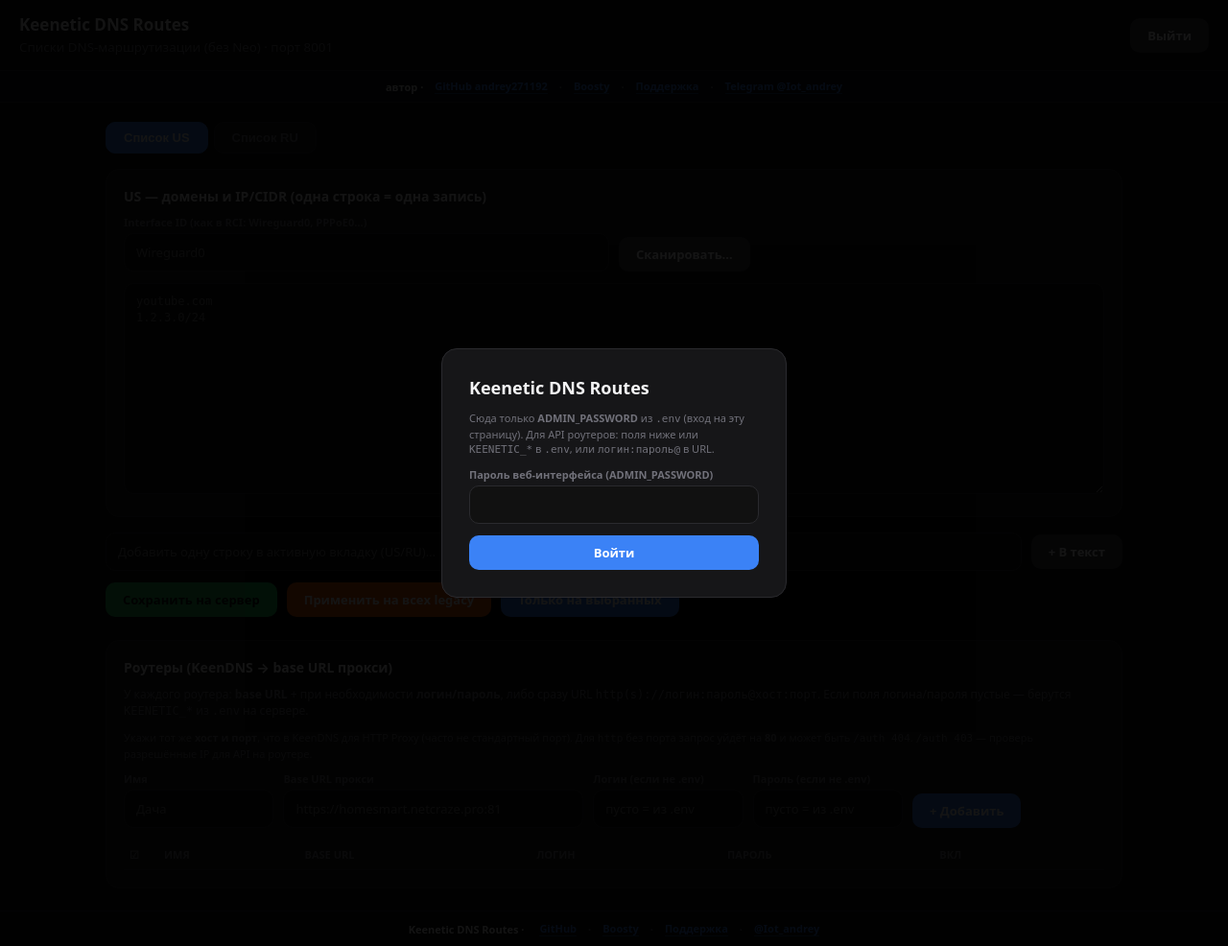
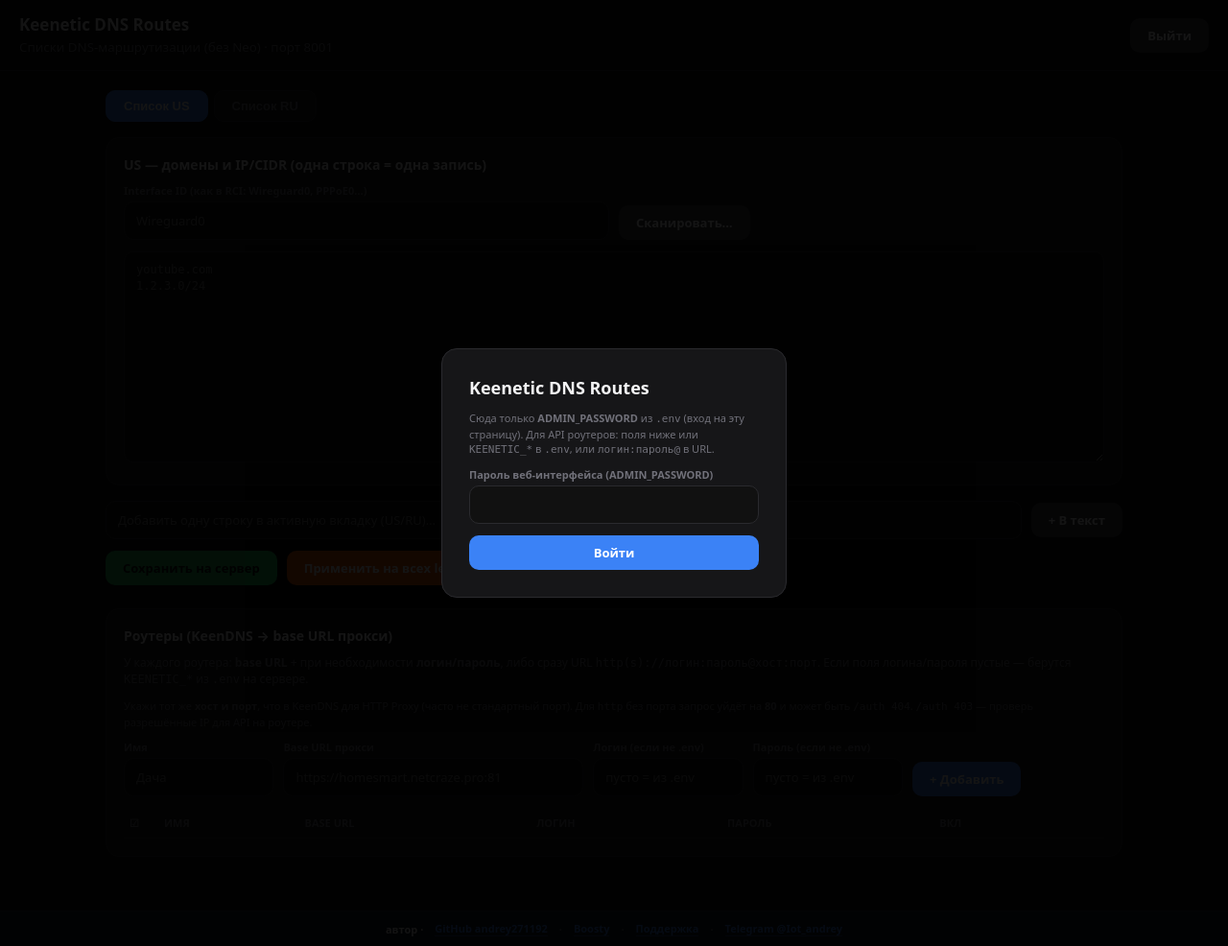
Before and after one commit to andrey271192/keenetic-dns-routes, a FastAPI app: page / in a window 1280 px wide. Shown: the whole page at 96% size. Run offline with FastAPI, Linux system fonts and the light colour scheme; lists and menus that the app fills with data are empty.

Commit message:
fix(ui): author links only in bottom bar (match strip style)
Made-with: Cursor

```diff
--- a/templates/index.html
+++ b/templates/index.html
@@ -44,16 +44,12 @@
     #edit-router-box{background:var(--card);border:1px solid var(--bd);border-radius:16px;max-width:520px;width:100%;padding:18px}
     .if-row{cursor:pointer}
     .if-row:hover{background:rgba(59,130,246,.12)}
-    .kdns-author{font-size:11px;font-weight:600;color:var(--mu);padding:8px 20px;border-bottom:1px solid var(--bd);background:rgba(59,130,246,.08);display:flex;flex-wrap:wrap;align-items:center;gap:6px 12px;justify-content:center}
-    .kdns-author a{color:var(--ac);text-decoration:none;border-bottom:1px solid rgba(59,130,246,.4)}
-    .kdns-author a:hover{color:#93c5fd;border-bottom-color:#93c5fd}
-    .kdns-author .kdns-am{color:var(--tx);font-weight:700;opacity:.95}
     .kdns-foot{position:fixed;bottom:0;left:0;right:0;z-index:50;font-size:11px;font-weight:600;color:var(--mu);
-      padding:10px 20px;border-top:1px solid var(--bd);background:rgba(10,10,11,.96);
-      display:flex;flex-wrap:wrap;align-items:center;gap:6px 12px;justify-content:center;backdrop-filter:blur(8px)}
+      padding:10px 20px;border-top:1px solid var(--bd);background:rgba(59,130,246,.1);
+      display:flex;flex-wrap:wrap;align-items:center;gap:6px 12px;justify-content:center;backdrop-filter:blur(10px)}
     .kdns-foot a{color:var(--ac);text-decoration:none;border-bottom:1px solid rgba(59,130,246,.45);font-weight:700}
     .kdns-foot a:hover{color:#93c5fd;border-bottom-color:#93c5fd}
-    .kdns-foot .kdns-am{color:var(--tx);font-weight:700;margin-right:4px}
+    .kdns-foot .kdns-am{color:var(--tx);font-weight:700;opacity:.95}
   </style>
 </head>
 <body>
@@ -69,16 +65,6 @@
 <div class="hdr">
   <div><h1>Keenetic DNS Routes</h1><small>Списки DNS-маршрутизации (без Neo) · порт 8001</small></div>
   <button class="btn btn-d" onclick="logout()">Выйти</button>
-</div>
-<div class="kdns-author" lang="ru" id="kdns-author-strip">
-  <span class="kdns-am">автор ·</span>
-  <a href="https://github.com/andrey271192" target="_blank" rel="noopener noreferrer" title="Репозитории на GitHub">GitHub andrey271192</a>
-  <span>·</span>
-  <a href="https://boosty.to/andrey27/donate" target="_blank" rel="noopener noreferrer">Boosty</a>
-  <span>·</span>
-  <a href="https://finance.ozon.ru/apps/sbp/ozonbankpay/019dc200-2a5d-7931-a619-782d285f6798" target="_blank" rel="noopener noreferrer" title="Поддержка проекта (Ozon Bank, СБП)">Поддержка</a>
-  <span>·</span>
-  <a href="https://t.me/Iot_andrey" target="_blank" rel="noopener noreferrer">Telegram @Iot_andrey</a>
 </div>
 
 <div class="wrap">
@@ -412,14 +398,14 @@ async function applySel(){
 })();
 </script>
 <div class="kdns-foot" lang="ru" id="kdns-foot-strip" aria-label="Автор и ссылки">
-  <span class="kdns-am">Keenetic DNS Routes ·</span>
-  <a href="https://github.com/andrey271192" target="_blank" rel="noopener noreferrer" title="GitHub">GitHub</a>
+  <span class="kdns-am">автор ·</span>
+  <a href="https://github.com/andrey271192" target="_blank" rel="noopener noreferrer" title="Репозитории на GitHub">GitHub andrey271192</a>
   <span>·</span>
   <a href="https://boosty.to/andrey27/donate" target="_blank" rel="noopener noreferrer">Boosty</a>
   <span>·</span>
   <a href="https://finance.ozon.ru/apps/sbp/ozonbankpay/019dc200-2a5d-7931-a619-782d285f6798" target="_blank" rel="noopener noreferrer" title="Поддержка проекта (Ozon Bank, СБП)">Поддержка</a>
   <span>·</span>
-  <a href="https://t.me/Iot_andrey" target="_blank" rel="noopener noreferrer">@Iot_andrey</a>
+  <a href="https://t.me/Iot_andrey" target="_blank" rel="noopener noreferrer">Telegram @Iot_andrey</a>
 </div>
 </body>
 </html>
```
Also changed, not shown: README.md.
